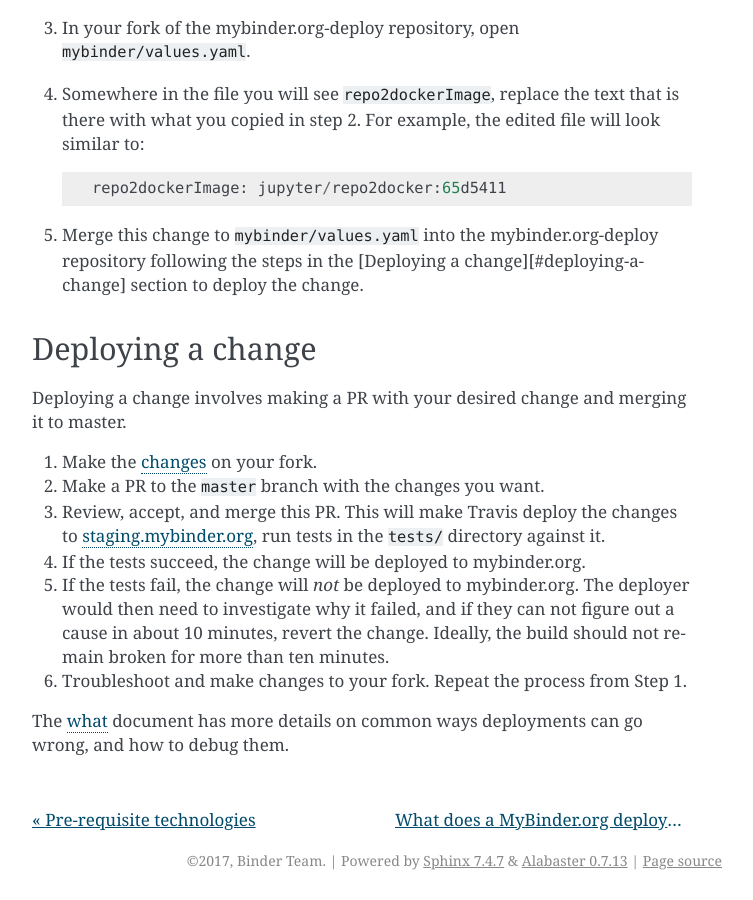
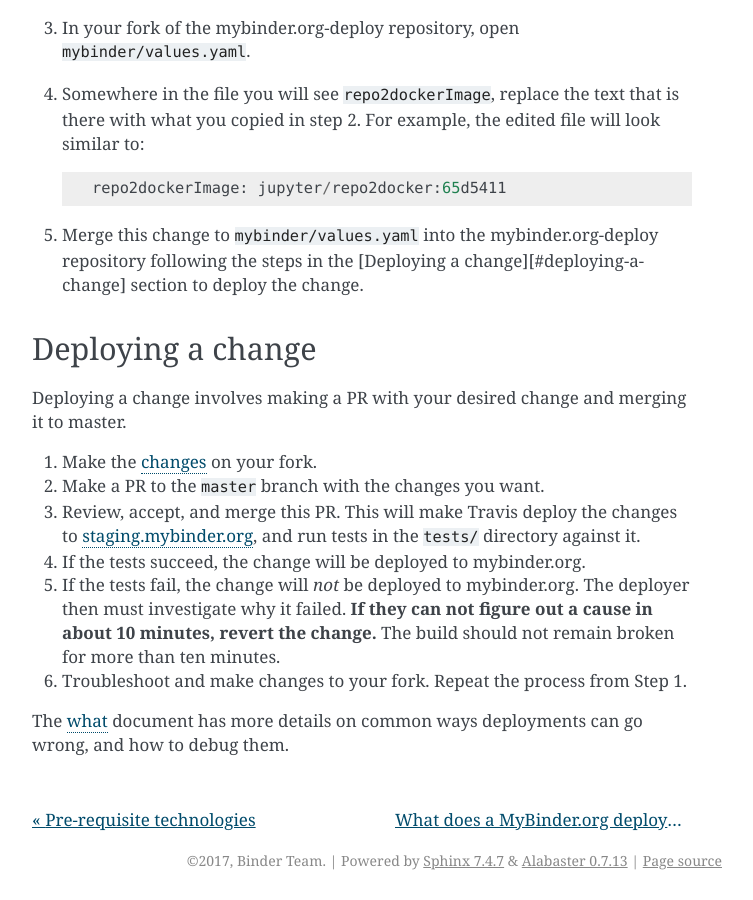
Before and after one commit to jupyterhub/mybinder.org-deploy, a Sphinx documentation site: the page built from docs/source/deployment/how.md, in a window 1280 px wide and 900 px high, scrolled down 2045 px. Shown: the whole window, without its empty margins (388-1141 px from the left). Built offline with Sphinx 7.4.7, drawn with Linux system fonts in a browser that asks for light colours; pages that are not in the unit, such as notebooks, are missing from menus.

Commit message:
small edits to instructions

```diff
--- a/docs/source/deployment/how.md
+++ b/docs/source/deployment/how.md
@@ -94,12 +94,13 @@
 1. Make the [changes](#upgrading-dependencies-for-the-mybinderorg-deployment) on your fork.
 2. Make a PR to the `master` branch with the changes you want.
 3. Review, accept, and merge this PR. This will make Travis deploy the changes
-   to [staging.mybinder.org](https://staging.mybinder.org), run tests in the `tests/` directory against it.
+   to [staging.mybinder.org](https://staging.mybinder.org), and run tests in the `tests/`
+   directory against it.
 4. If the tests succeed, the change will be deployed to mybinder.org.
 5. If the tests fail, the change will *not* be deployed to mybinder.org.
-   The deployer would then need to investigate why it failed, and if they can
-   not figure out a cause in about 10 minutes, revert the change.
-   Ideally, the build should not remain broken for more than ten minutes.
+   The deployer then must investigate why it failed. **If they can
+   not figure out a cause in about 10 minutes, revert the change.**
+   The build should not remain broken for more than ten minutes.
 6. Troubleshoot and make changes to your fork. Repeat the process from Step 1.
 
 The [what](what.html) document has more details on common ways deployments can go
```
